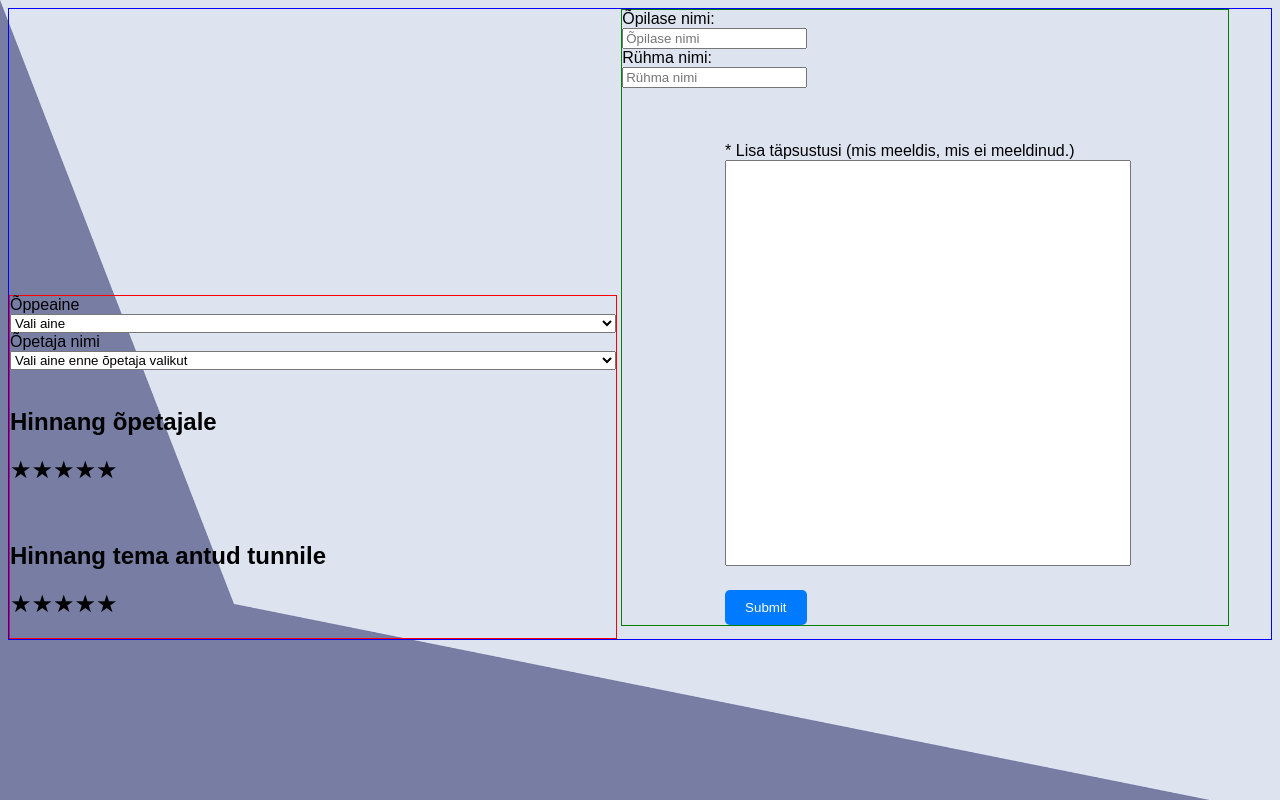
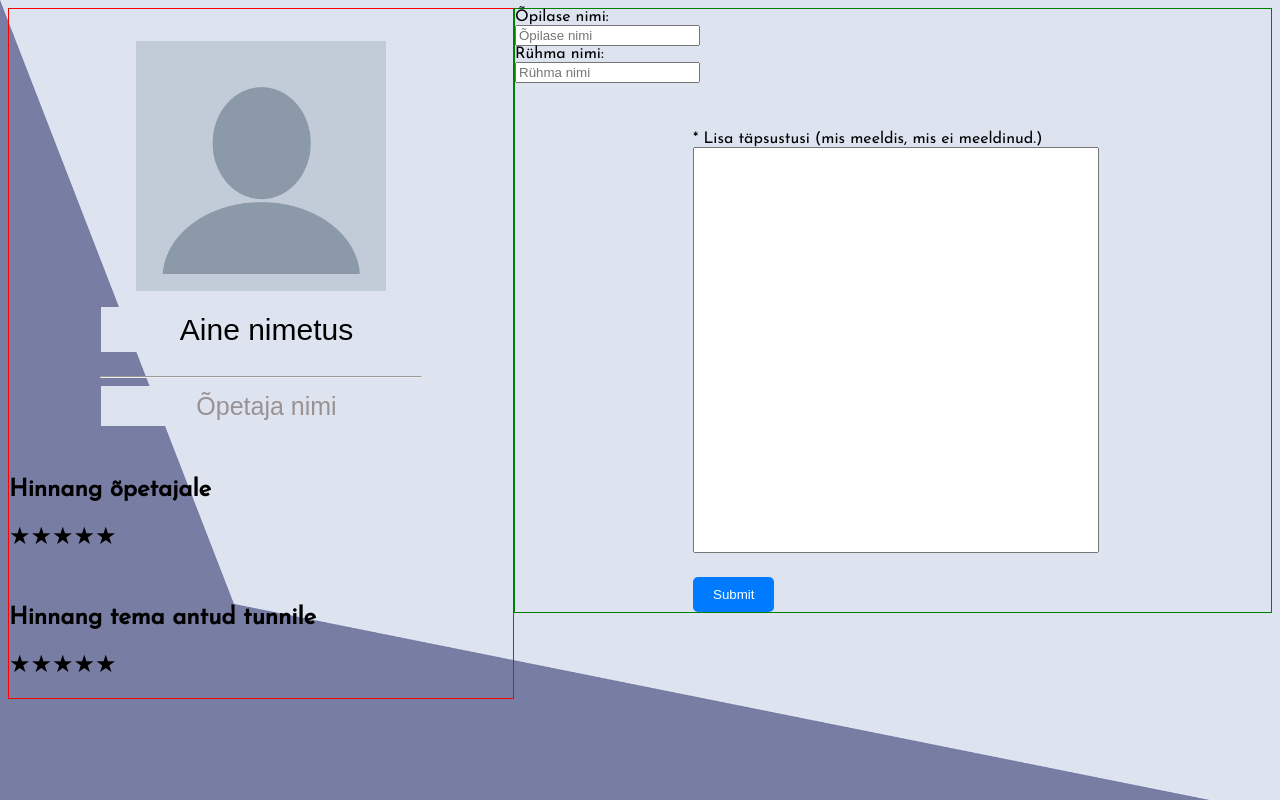
Before and after one commit to Tammo-Tammisto/awesomesauce-project, a website: page index.html in a window 1280 px wide. Drawn offline with Linux system fonts and the light colour scheme.

Commit message:
Design vol 1

```diff
--- a/index.html
+++ b/index.html
@@ -5,19 +5,21 @@
     <meta charset="UTF-8">
     <meta name="viewport" content="width=device-width, initial-scale=1.0">
     <link rel="stylesheet" href="style.css">
+    <link href='https://fonts.googleapis.com/css?family=Josefin Sans' rel='stylesheet'>
     <title>Tagasiside leht</title>
 </head>
 
 <body>
     <div id="wrapper">
         <div id="vasak">
-            Õppeaine<br>
+            <img src="pfp.png" alt="">
+            <br>
             <select id="selectSubject">
-                <option value="Vali aine">Vali aine</option>
+                <option value="Vali aine">Aine nimetus</option>
             </select><br>
-            Õpetaja nimi<br>
+            <hr>
             <select id="selectTeacher">
-                <option>Vali aine enne õpetaja valikut</option>
+                <option>Õpetaja nimi</option>
             </select>
             <br>
             <br>
--- a/style.css
+++ b/style.css
@@ -6,27 +6,57 @@ body {
   background-attachment: fixed;
 }
 body {
-    font-family: Arial, sans-serif;
+  font-family: 'Josefin Sans';
 }
 #wrapper {
   border-top: 2rem;
-    border: 1px solid blue;
+  display: flex;
+  justify-content: start;
 }
 #selectSubject{
-      width: 100%;
+width: 20rem;
+background-color: #DDE4F0;
+padding: 5px 5px 5px 15px;
+border: 1px solid #DDE4F0;
+display: block;
+margin-left: auto;
+margin-right: auto;
+text-align: center;
+font-size: 20px;
+-webkit-appearance: none;
+-moz-appearance: none;
+text-indent: 1px;
+text-overflow: '';
+font-size: 30px;
 }
 #selectTeacher{
-  width: 100%;
+width: 20rem;
+background-color: #DDE4F0;
+padding: 5px 5px 5px 15px;
+border: 1px solid #DDE4F0;
+display: block;
+margin-left: auto;
+margin-right: auto;
+text-align: center;
+font-size: 20px;
+-webkit-appearance: none;
+-moz-appearance: none;
+text-indent: 1px;
+text-overflow: '';
+font-size: 25px;
+color: #9A9292;
+
+
 }
 #vasak {
   display: inline-block;
-    width:48%;
+  width:40%;
   height:100%;
   border: 1px solid red;
 }
 #parem {
   display: inline-block;
-    width:48%;
+  width:60%;
   height:100%;
   border: 1px solid green;
 }
@@ -107,3 +137,23 @@ body {
 .ratingSubject input:checked ~ label {
   color: orange;
 }
+
+img {
+  display: block;
+  margin-left: auto;
+  margin-right: auto;
+  height: 250px;
+  width: 250px;
+  margin-top: 2rem;
+}
+span {
+  margin-top: 1rem;
+  text-align: center;
+  font-size: 30px;
+  margin-left: 17rem;
+}
+
+hr {
+  width: 20rem;
+  color: #767EC2;
+}
```
Also changed, not shown: pfp.png (added). Lines whose indentation alone changed are shown as unchanged.
